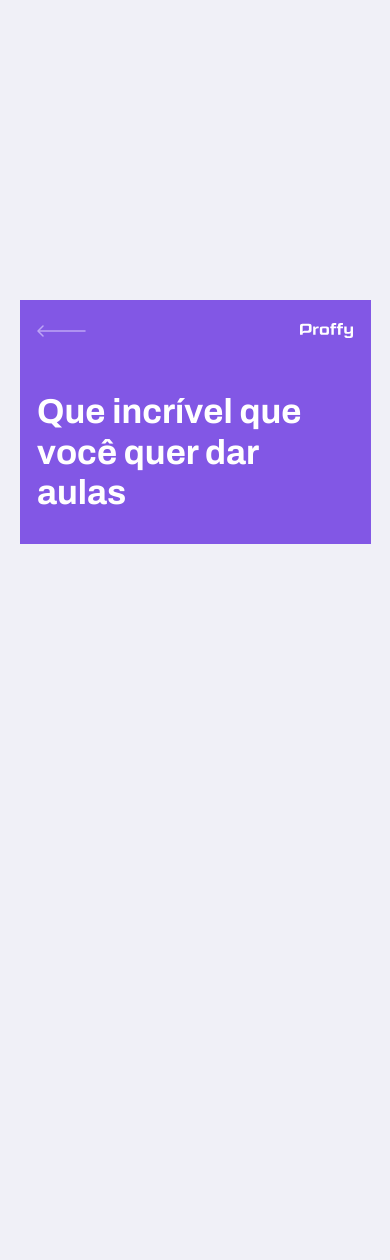
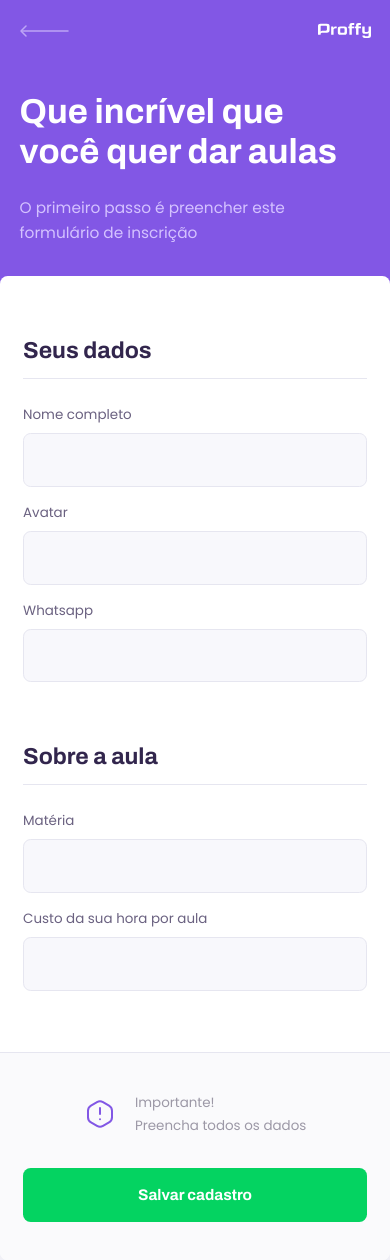
Before and after one commit to ruifernandees/proffy, a React (Create React App) app in the folder web/: page /give-classes in a window 390 px wide. Before the commit the page ends 844 px from the top, so only its background shows below. Built offline with nearby package versions, Linux system fonts and the light colour scheme.

Commit message:
Create Input component and setup TeacherForm JSX and CSS mobile

```diff
--- /dev/null
+++ b/web/src/components/Input/index.tsx
@@ -0,0 +1,22 @@
+import React, { InputHTMLAttributes } from 'react';
+
+import './styles.css';
+
+interface InputProps extends InputHTMLAttributes<HTMLInputElement> {
+  name: string;
+  label: string;
+}
+
+const Input: React.FC<InputProps> = (props) => {
+
+  const { name, label, ...rest } = props;
+
+  return (
+    <div className="input-block">
+      <label htmlFor={name}>{label}</label>
+      <input type="text" name="" id={name} {...rest} />
+    </div>
+  );
+};
+
+export default Input;
--- /dev/null
+++ b/web/src/components/Input/styles.css
@@ -0,0 +1,34 @@
+.input-block {
+    position: relative;
+}
+
+.input-block + .input-block {
+    margin-top: 1.4rem;
+}
+
+.input-block label {
+    font-size: 1.4rem;
+}
+
+.input-block input {
+    width: 100%;
+    height: 5.6rem;
+    margin-top: 0.8rem;
+    border-radius: 0.8rem;
+    background-color: var(--color-input-background);
+    border: 1px solid var(--color-line-in-white);
+    outline: 0;
+    padding: 0 1.6rem;
+    font: 1.6rem Archivo;
+}
+
+.input-block:focus-within::after {
+    width: calc(100% - 3.2rem);
+    height: 2px;
+    content: '';
+    background-color: var(--color-primary-light);
+    position: absolute;
+    left: 1.6rem;
+    right: 1.6rem;
+    bottom: 0;
+}
--- a/web/src/components/PageHeader/index.tsx
+++ b/web/src/components/PageHeader/index.tsx
@@ -8,10 +8,11 @@
 
 interface IPageHeaderProps {
   title: string;
+  description?: string;
 }
 
 const PageHeader: React.FC<IPageHeaderProps> = (props) => {
-  const { title, children } = props;
+  const { title, description, children } = props;
 
   return (
     <header className="page-header">
@@ -24,6 +25,7 @@
 
       <div className="header-content">
         <strong>{title}</strong>
+        { description && <p>{description}</p> }
         {children}
       </div>
     </header>
--- a/web/src/components/PageHeader/styles.css
+++ b/web/src/components/PageHeader/styles.css
@@ -40,6 +40,14 @@
     color: var(--color-title-in-primary);
 }
 
+.page-header .header-content p {
+    max-width: 30rem;
+    font-size: 1.6rem;
+    line-height: 2.6rem;
+    color: var(--color-text-in-primary);
+    margin-top: 2.4rem;
+}
+
 
 /**
  * MEDIA QUERIES
--- a/web/src/pages/TeacherForm/index.tsx
+++ b/web/src/pages/TeacherForm/index.tsx
@@ -1,10 +1,47 @@
 import React from 'react';
 import PageHeader from '../../components/PageHeader';
+
+import warningIcon from '../../assets/images/icons/warning.svg';
+
+import './styles.css';
+import Input from '../../components/Input';
 
 const TeacherForm = () => {
   return (
     <div id="page-teacher-form" className="container">
-      <PageHeader title="Que incrível que você quer dar aulas" />
+      <PageHeader
+        title="Que incrível que você quer dar aulas"
+        description="O primeiro passo é preencher este formulário de inscrição"
+      />
+
+      <main>
+        <fieldset>
+          <legend>Seus dados</legend>
+
+          <Input name="name" label="Nome completo" />
+          <Input name="avatar" label="Avatar" />
+          <Input name="whatsapp" label="Whatsapp" />
+        </fieldset>
+
+        <fieldset>
+          <legend>Sobre a aula</legend>
+
+          <Input name="subject" label="Matéria" />
+          <Input name="cost" label="Custo da sua hora por aula" />
+        </fieldset>
+
+        <footer>
+          <p>
+            <img src={warningIcon} alt="Aviso importante"/>
+            Importante! <br/>
+            Preencha todos os dados
+          </p>
+
+          <button type="button">
+            Salvar cadastro
+          </button>
+        </footer>
+      </main>
     </div>
   );
 };
--- /dev/null
+++ b/web/src/pages/TeacherForm/styles.css
@@ -0,0 +1,80 @@
+#page-teacher-form {
+    width: 100vw;
+    height: 100vh;
+}
+
+#page-teacher-form .page-header .header-content {
+    margin-bottom: 6.4rem;
+}
+
+#page-teacher-form main {
+    background: var(--color-box-base);
+    width: 100%;
+    max-width: 74rem;
+    border-radius: 0.8rem;
+    margin: -3.2rem auto 3.2rem;
+    padding-top: 6.4rem;
+    overflow: hidden;
+}
+
+#page-teacher-form main fieldset {
+    border: 0;
+    padding: 0 2.4rem;
+}
+
+#page-teacher-form main fieldset + fieldset {
+    margin-top: 6.4rem;
+}
+
+#page-teacher-form main fieldset legend {
+    font: 700 2.4rem Archivo;
+    color: var(--color-text-title);
+    margin-bottom: 2.4rem;
+    display: flex;
+    align-items: center;
+    justify-content: space-between;
+    width: 100%;
+    padding-bottom: 1.6rem;
+    border-bottom: 1px solid var(--color-line-in-white);
+}
+
+#page-teacher-form main footer {
+    padding: 4rem 2.4rem;
+    background: var(--color-box-footer);
+    border-top: 1px solid var(--color-line-in-white);
+    margin-top: 6.4rem;
+}
+
+#page-teacher-form main footer p {
+    display: flex;
+    align-items: center;
+    justify-content: center;
+    font-size: 1.4rem;
+    line-height: 2.4rem;
+    color: var(--color-text-complement);
+}
+
+#page-teacher-form main footer p img {
+    margin-right: 2rem;
+}
+
+#page-teacher-form main footer button {
+    width: 100%;
+    height: 5.6rem;
+    background: var(--color-secondary);
+    color: var(--color-button-text);
+    border: 0;
+    border-radius: 0.8rem;
+    cursor: pointer;
+    font: 700 1.6rem Archivo;
+    display: flex;
+    align-items: center;
+    justify-content: center;
+    text-decoration: none;
+    transition: background-color 0.2s;
+    margin-top: 3.2rem;
+}
+
+#page-teacher-form main footer button:hover {
+    background: var(--color-secondary-dark);
+}
--- a/web/src/pages/TeacherList/index.tsx
+++ b/web/src/pages/TeacherList/index.tsx
@@ -4,26 +4,16 @@
 import TeacherItem from '../../components/TeacherItem';
 
 import './styles.css';
+import Input from '../../components/Input';
 
 const TeacherList = () => {
   return (
     <div id="page-teacher-list" className="container">
       <PageHeader title="Estes são os proffys disponíveis">
         <form id="search-teachers">
-          <div className="input-block">
-            <label htmlFor="subject">Matéria</label>
-            <input type="text" name="" id="subject"/>
-          </div>
-
-          <div className="input-block">
-            <label htmlFor="week_day">Dia da semana</label>
-            <input type="text" name="" id="week_day"/>
-          </div>
-
-          <div className="input-block">
-            <label htmlFor="time">Hora</label>
-            <input type="text" name="" id="time"/>
-          </div>
+          <Input name="subject" label="Matéria" />
+          <Input name="week_day" label="Dia da semana" />
+          <Input type="time" name="time" label="Hora" />
         </form>
       </PageHeader>
 
--- a/web/src/pages/TeacherList/styles.css
+++ b/web/src/pages/TeacherList/styles.css
@@ -11,46 +11,10 @@
     color: var(--color-text-in-primary);
 }
 
-#search-teachers .input-block {
-    position: relative;
-}
-
-#search-teachers .input-block + .input-block {
-    margin-top: 1.4rem;
-}
-
-#search-teachers .input-block label {
-    font-size: 1.4rem;
-}
-
-#search-teachers .input-block input {
-    width: 100%;
-    height: 5.6rem;
-    margin-top: 0.8rem;
-    border-radius: 0.8rem;
-    background-color: var(--color-input-background);
-    border: 1px solid var(--color-line-in-white);
-    outline: 0;
-    padding: 0 1.6rem;
-    font: 1.6rem Archivo;
-}
-
-#search-teachers .input-block:focus-within::after {
-    width: calc(100% - 3.2rem);
-    height: 2px;
-    content: '';
-    background-color: var(--color-primary-light);
-    position: absolute;
-    left: 1.6rem;
-    right: 1.6rem;
-    bottom: 0;
-}
-
 #page-teacher-list main {
     margin: 3.2rem auto;
     width: 90%;
 }
-
 
 /**
  * MEDIA QUERIES
```
